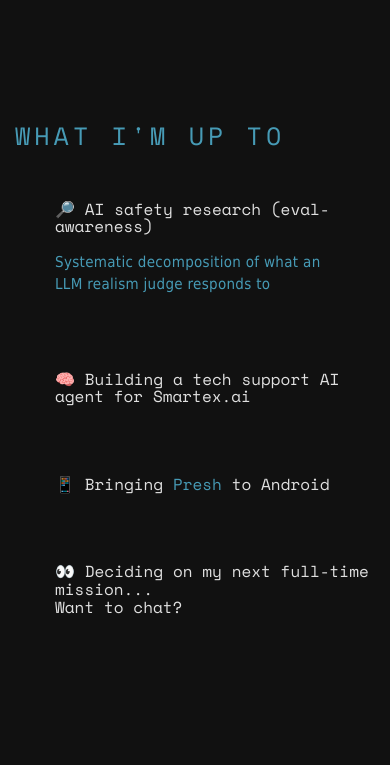
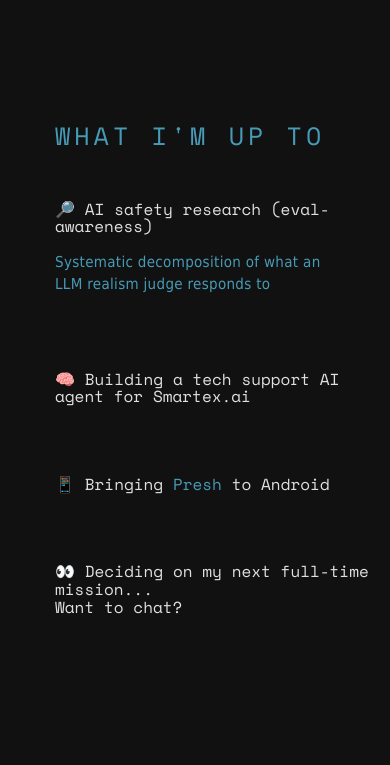
Before and after one commit to Jaribeau/jaribeau.github.io, a PHP site: page / in a window 390 px wide. Shown: the part 1421-2186 px from the top of the page. Run offline with PHP 8.4, Linux system fonts and the light colour scheme; some web fonts are replaced.

Commit message:
Fix padding on whats-up section

```diff
--- a/css/main.css
+++ b/css/main.css
@@ -197,6 +197,13 @@ h3 {
 	color: var(--text-muted);
 	padding-left: 40px;
 	padding-right: 40px;
+}
+
+@media (max-width: 767px) {
+	#whats-up h1,
+	#about h1 {
+		padding-left: 40px;
+	}
 }
 
 
```
